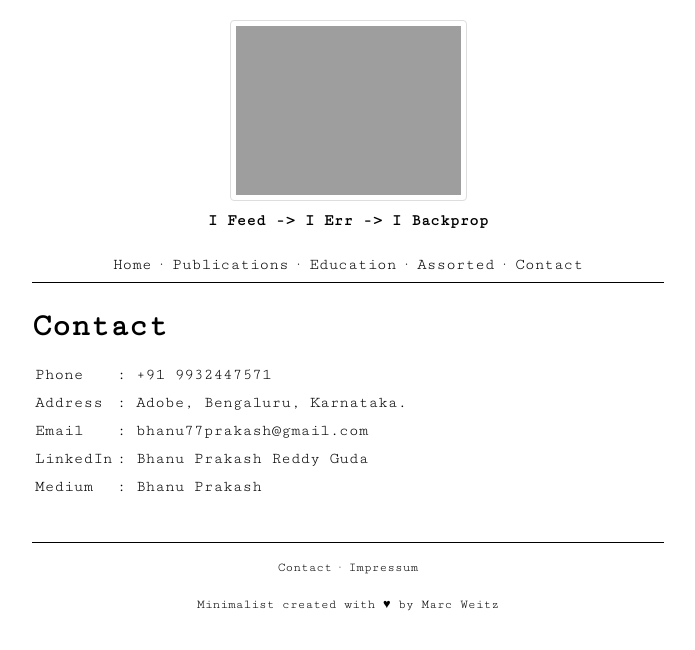
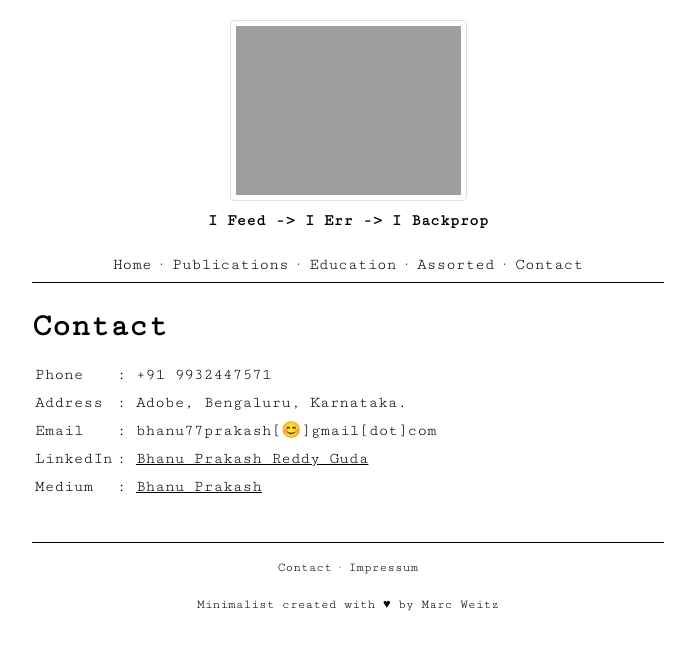
Before and after one commit to bhanu77prakash/bhanu77prakash.github.io, a Jekyll site: the page built from contact.md, in a window 1280 px wide. Shown: the top 650 px of the page, without its empty margins (292-987 px from the left). Built offline with Jekyll 4.4.1, drawn with Linux system fonts in a browser that asks for light colours.

Commit message:
updated site

```diff
--- a/contact.md
+++ b/contact.md
@@ -5,6 +5,6 @@ permalink: /contact/
 ---
 |Phone|:  +91 9932447571|
 |Address|:  Adobe, Bengaluru, Karnataka.|
-|Email|:  bhanu77prakash@gmail.com|
-|LinkedIn|:  Bhanu Prakash Reddy Guda|
-|Medium|:  Bhanu Prakash|
+|Email|:  bhanu77prakash[😊]gmail[dot]com|
+|LinkedIn|:  [Bhanu Prakash Reddy Guda](https://www.linkedin.com/in/bhanu-prakash-reddy-guda-22425913a/)|
+|Medium|:  [Bhanu Prakash](https://medium.com/@randomthingsinshort)|
```
